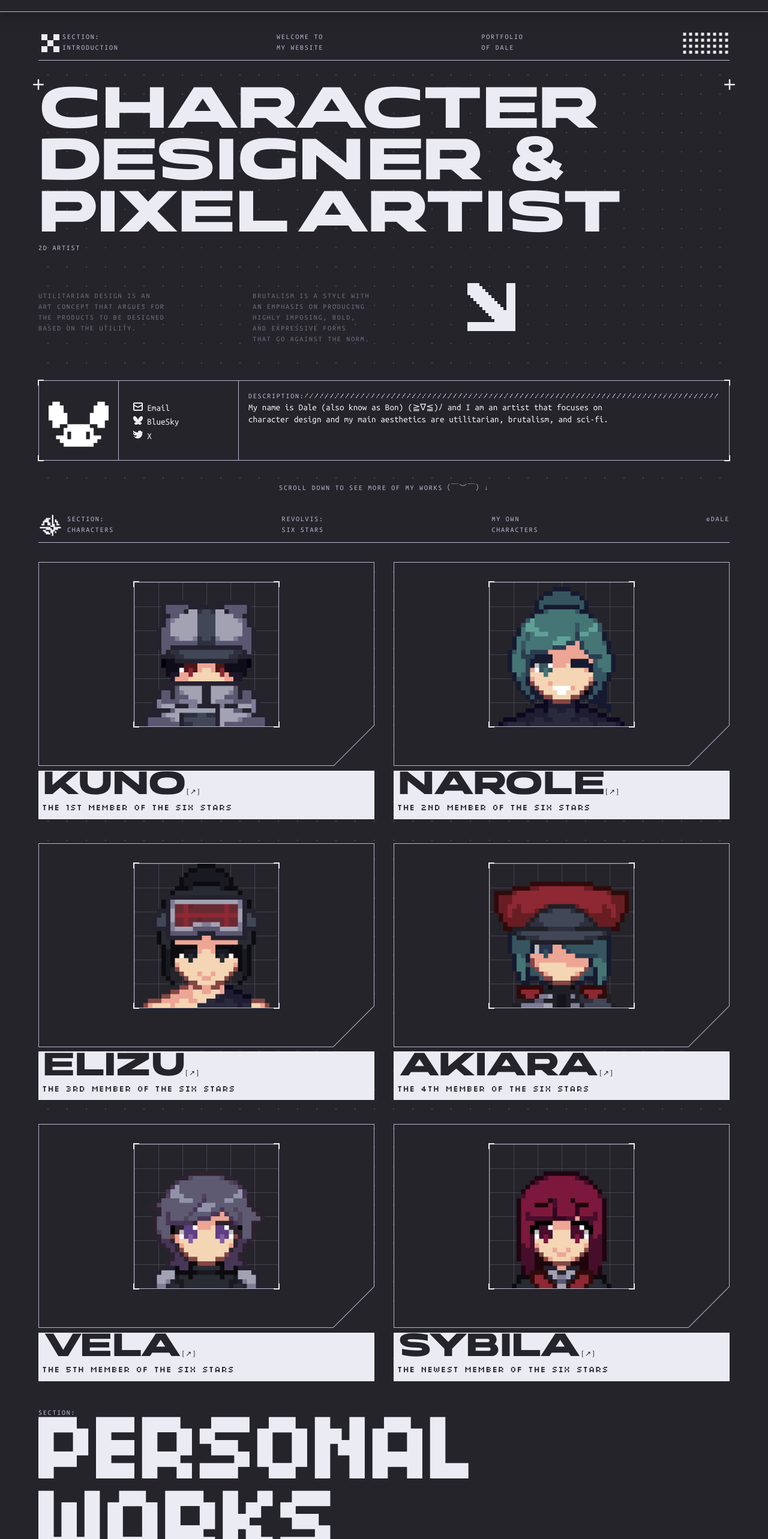
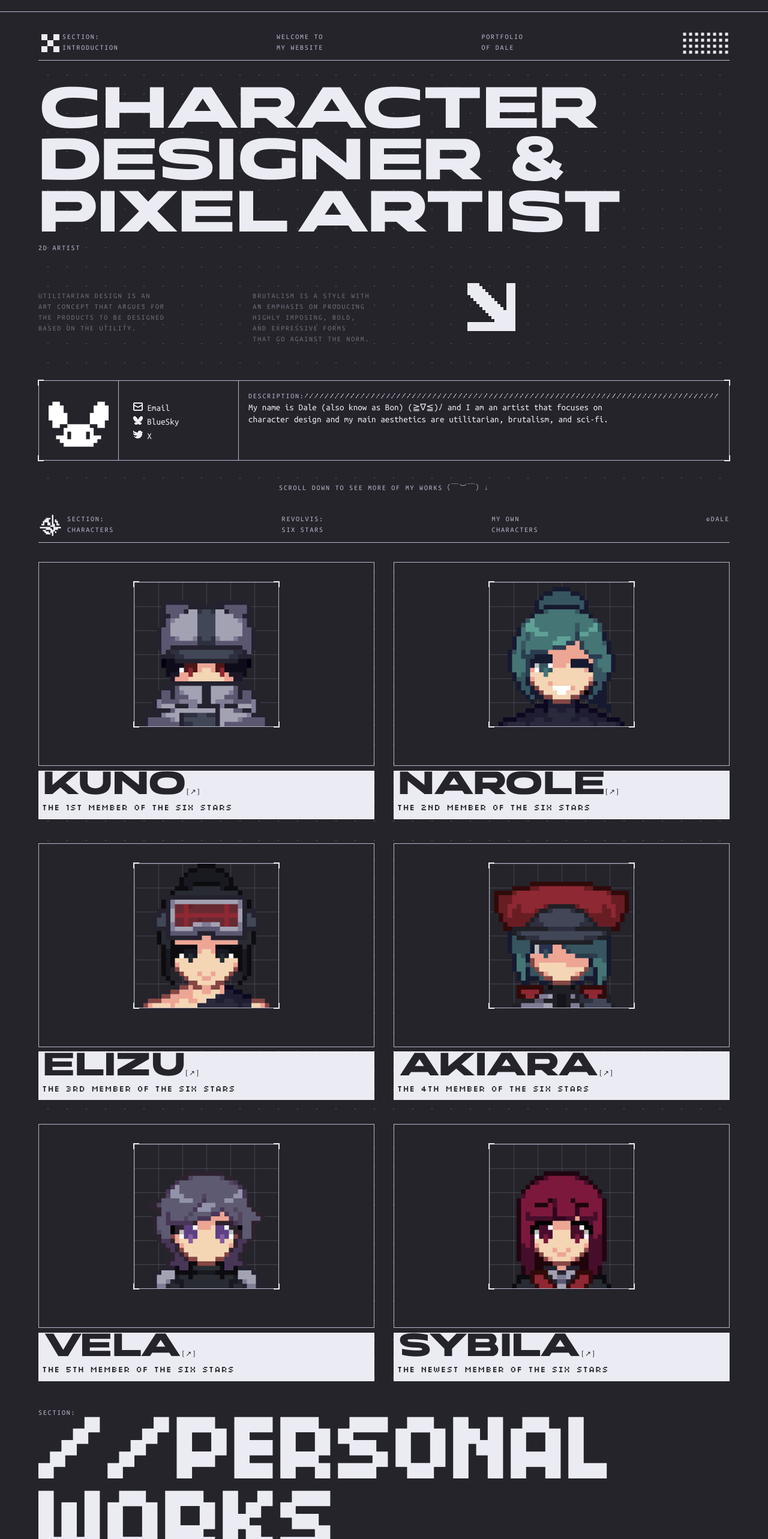
Before and after one commit to JD-NT/Portfolio, a Next.js app: page / in a window 1280 px wide. Shown: the part 60-2626 px from the top of the page at 60% size. Built offline with nearby package versions, Linux system fonts and the light colour scheme.

Commit message:
reverted due to overflow issues

```diff
--- a/app/about/page.tsx
+++ b/app/about/page.tsx
@@ -6,7 +6,7 @@ function About() {
         <>
         <div className='layout-case'>
             <small className='about-section'>Section:</small>
-            <h3>About Me</h3>
+            <h3>//About Me</h3>
             <div className='about-layout'>
                 <div className='about-me1'>
                     <div>
--- a/app/art/Other Works/FanWorks.tsx
+++ b/app/art/Other Works/FanWorks.tsx
@@ -7,7 +7,7 @@ function FanWorks() {
         <>
         <div className='layout-case'>
             <small>Section:</small>
-            <h1 className='display-text-pixel'>Fan Works</h1>
+            <h1 className='display-text-pixel'>//Fan Works</h1>
             <div className='gallery'>
                 <div>
                     <small className='image-section'>01</small>
--- a/app/art/Other Works/PersonalWorks.tsx
+++ b/app/art/Other Works/PersonalWorks.tsx
@@ -6,7 +6,7 @@ function PersonalWorks() {
         <>
         <div className='layout-case'>
             <small>Section:</small>
-            <h1 className='display-text-pixel'>Personal Works</h1>
+            <h1 className='display-text-pixel'>//Personal Works</h1>
             <div className='gallery'>
                 <div>
                     <small className='image-section'>01</small>
--- a/app/art/page.tsx
+++ b/app/art/page.tsx
@@ -21,8 +21,6 @@ export default function Introduction() {
                 <hr />
                 <div className="intro-layout halftone-bg">
                         <div className="intro-content1">
-                            <div className='plus top-[-10px] right-[-10px]'><Image src='/assets/plus.png' draggable='false' width={40} height={16} alt=''  /></div>
-                            <div className='plus top-[-10px] left-[-10px]'><Image src='/assets/plus.png' draggable='false' width={40} height={16} alt=''  /></div>
                             <div className=''>
                                 <h1 className='display-text slide-anim'>Character Designer & Pixel Artist</h1>
                                 <small>2d Artist</small>
--- a/app/components/CharacterCard/CharacterCard.css
+++ b/app/components/CharacterCard/CharacterCard.css
@@ -11,7 +11,7 @@
     background-color: var(--color-darkblue-50);
 }
 
-.character-card::after{
+/* .character-card::after{
   content: "";
   position: absolute;
   bottom: 0;
@@ -22,7 +22,7 @@
   transform: rotate(-45deg);
   background-color: var(--color-darkblue-50);
   border-top: solid 1px var(--color-white-100);
-}
+} */
 
 .character-card .charlink{
     cursor: pointer;
--- a/app/components/NavBar/NavBar.css
+++ b/app/components/NavBar/NavBar.css
@@ -14,13 +14,11 @@ header {
   overflow: hidden;
   background-color: var(--color-darkblue-50);
   border-bottom: var(--border);
-  box-shadow: var(--color-darkblue-100) 0 0.5em 1em ;
-  /* mix-blend-mode: exclusion;
+  /* box-shadow: var(--color-darkblue-100) 0 0.5em 1em ;
+  mix-blend-mode: exclusion;
   color: var(--color-white-50);
   filter: saturate(5); */
 }
-
-
 
 .cta {
   color: var(--color-white-50);
@@ -68,7 +66,16 @@ header {
 
 .hamburger-icon { width: 1.5em; height: 1px; background-color: var(--color-white-50); margin: 6px 0;}
 
-.close-button{ padding: min(2.25rem) min(1.75rem); margin-left: auto; display: none; cursor: pointer; position: absolute; top: 0; right: 0; mix-blend-mode: difference;}
+.close-button{
+  padding: min(2.25rem) min(1.75rem);
+  margin-left: auto;
+  display: none;
+  cursor: pointer;
+  position: absolute;
+  top: 0;
+  right: 0;
+  mix-blend-mode: difference;
+}
 
 .overlay{
   background-image: url("/assets/overlaybg.png");
```
Also changed, not shown: app/art/CharacterDesigner.css (+0 -13 lines), public/assets/Fonts/PPMori-Regular.otf (added).
